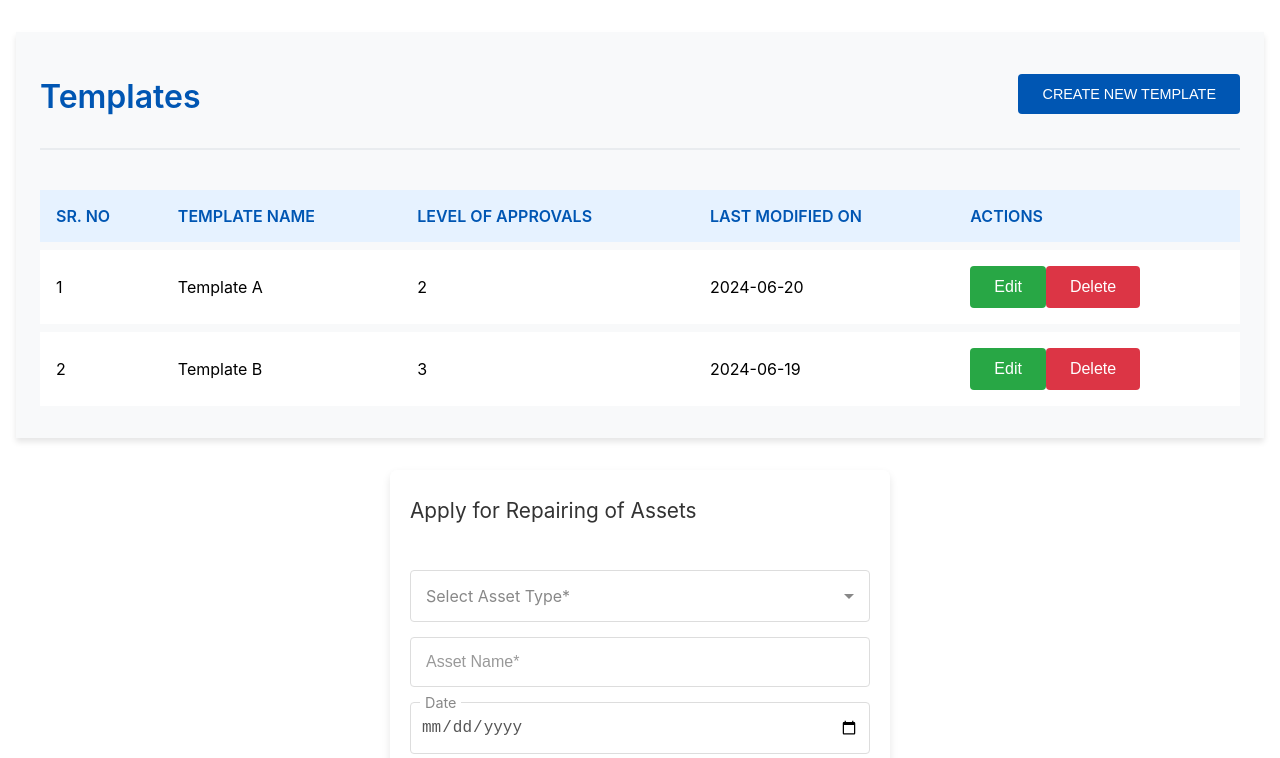
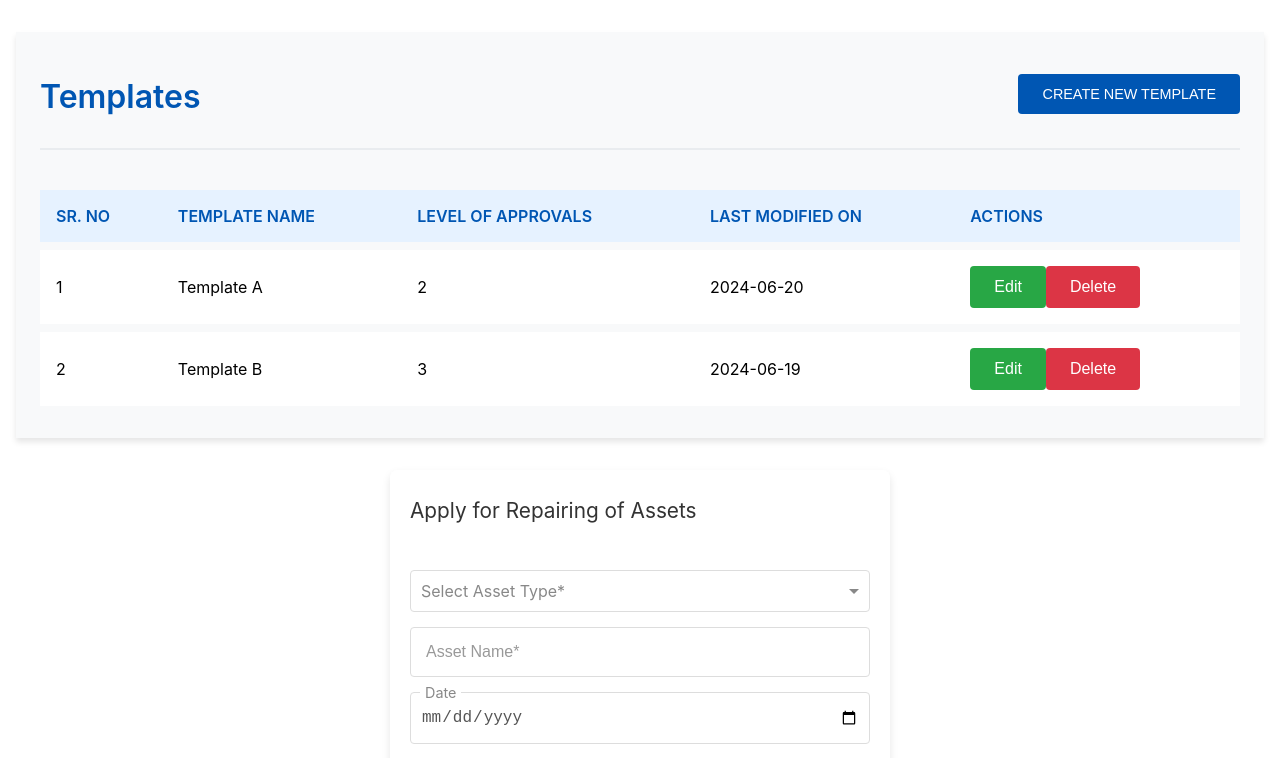
Before and after one commit to krishu00/Frontend-Hrms, a React (Create React App) app: page / in a window 1280 px wide. Shown: the top 758 px of the page. Built offline with nearby package versions, Linux system fonts and the light colour scheme.

Commit message:
0005/anandita/08-08-24

```diff
--- a/package.json
+++ b/package.json
@@ -3,6 +3,10 @@
   "version": "0.1.0",
   "private": true,
   "dependencies": {
+    "@emotion/react": "^11.13.0",
+    "@emotion/styled": "^11.13.0",
+    "@mui/material": "^5.16.7",
+    "@mui/styled-engine-sc": "^6.0.0-alpha.18",
     "@testing-library/jest-dom": "^5.17.0",
     "@testing-library/react": "^13.4.0",
     "@testing-library/user-event": "^13.5.0",
@@ -10,6 +14,7 @@
     "react-dom": "^18.3.1",
     "react-router-dom": "^6.26.0",
     "react-scripts": "5.0.1",
+    "styled-components": "^6.1.12",
     "web-vitals": "^2.1.4"
   },
   "scripts": {
--- a/src/components/ComponentsCss/utils/AssetForms/AssetForms.css
+++ b/src/components/ComponentsCss/utils/AssetForms/AssetForms.css
@@ -87,7 +87,7 @@
 
     .select-selected {
       background-color: white;
-      padding: 15px;
+      padding: 10px;
       border: 1px solid #ddd;
       border-radius: 4px;
       font-size: 1rem;
@@ -130,7 +130,7 @@
       overflow-y: auto;
 
       div {
-        padding: 15px;
+        padding: 10px;
         cursor: pointer;
         user-select: none;
         transition: background-color 0.2s ease;
```
Also changed, not shown: src/components/DashboardSection/Dashboard/index.js (line endings or trailing spaces), src/components/Utils/AssetForm/index.js (line endings or trailing spaces), 1 other file (tests, documents, lock files or other folders).
